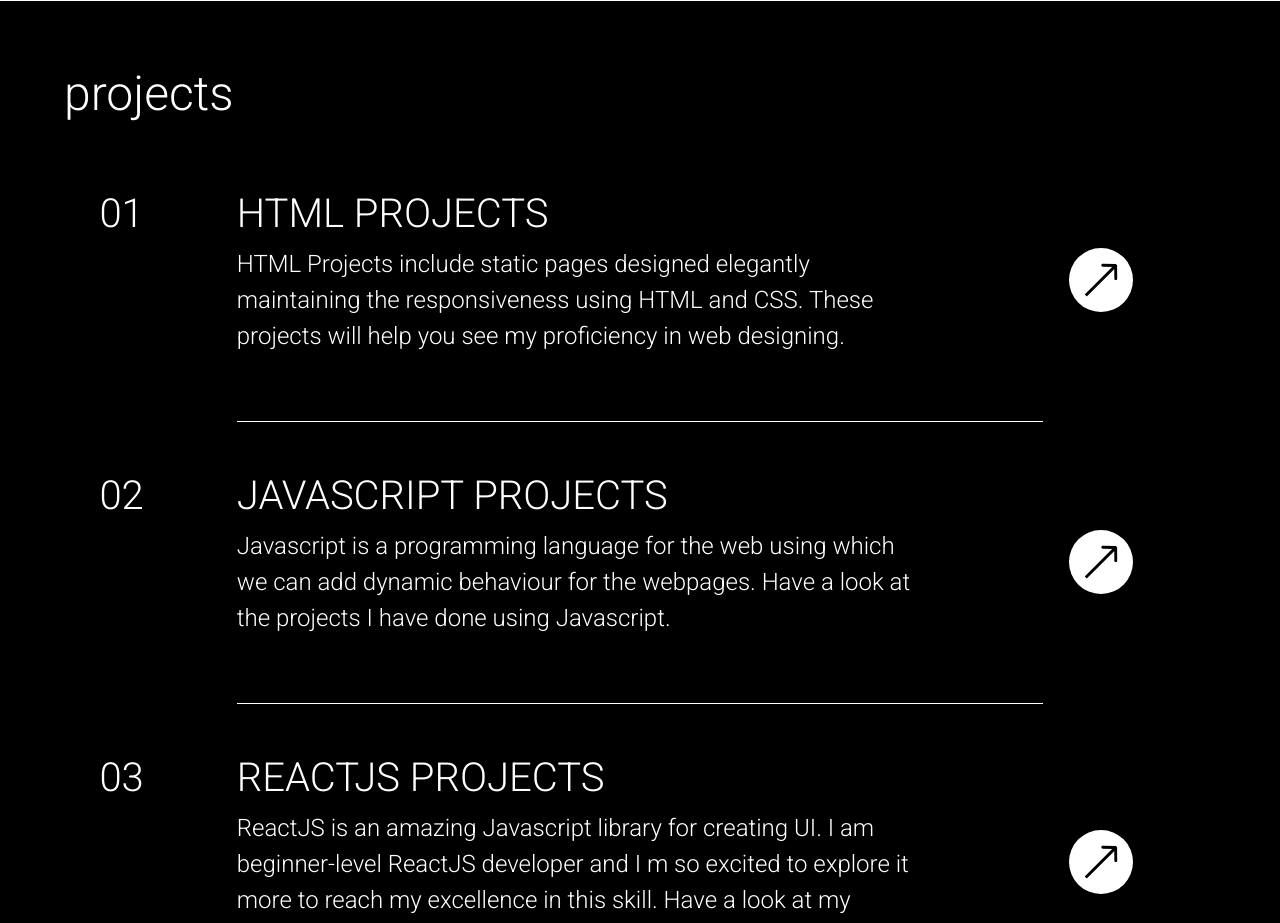
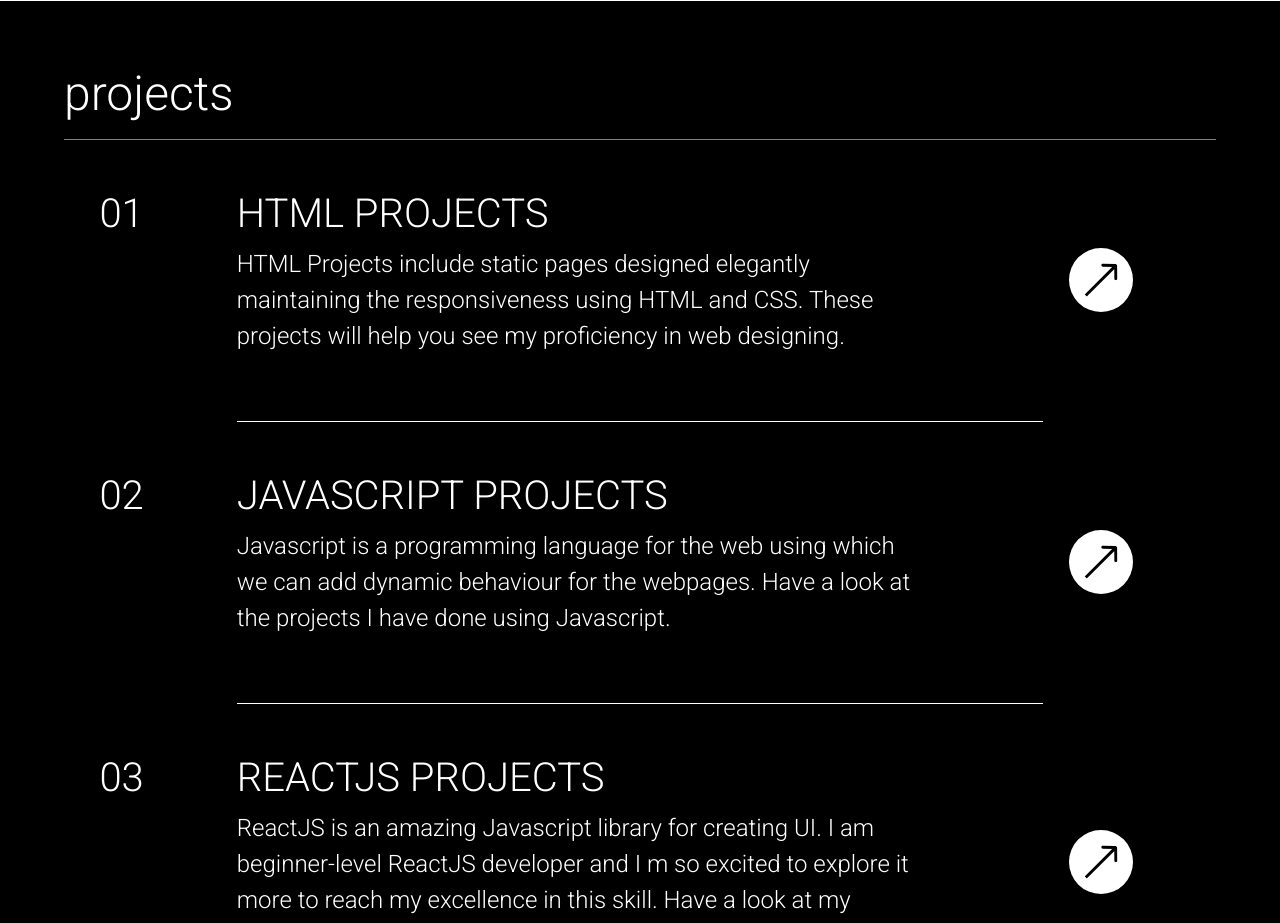
Before and after one commit to shivasankari3101/Portfolio-website, a React (Create React App) app: page / in a window 1280 px wide. Shown: the part 4880-5803 px from the top of the page. Built offline with nearby package versions, Linux system fonts and the light colour scheme.

Commit message:
Minor change

```diff
--- a/package.json
+++ b/package.json
@@ -12,6 +12,7 @@
     "react": "^17.0.2",
     "react-bootstrap": "^2.0.2",
     "react-dom": "^17.0.2",
+    "react-loader-spinner": "^4.0.0",
     "react-router-dom": "^6.0.2",
     "react-scripts": "4.0.3",
     "web-vitals": "^1.1.2"
--- a/src/components/Slogan/Slogan.js
+++ b/src/components/Slogan/Slogan.js
@@ -23,7 +23,7 @@ function Slogan(){
     },[])
     return(
         <div className={classes.slogan} ref={containerRef}>
-            <img src={image} ref={imageRef} alt="slogan image" className={classes.image} />
+            <img src={image} ref={imageRef} alt="slogan_image" className={classes.image} />
             <div className={classes.overlay}></div>
             <h1>LEARN, WORK AND EARN</h1>
         </div>
--- a/src/widgets/Title/Title.js
+++ b/src/widgets/Title/Title.js
@@ -1,7 +1,7 @@
 import classes from "./Title.module.css";
 function Title(props){
     return(
-        <div className={props.color && classes.white, classes.title}>
+        <div className={props.color ? classes.white : classes.title}>
             <h1>{props.title}</h1>
             <hr/>
         </div>
--- a/src/widgets/Title/Title.module.css
+++ b/src/widgets/Title/Title.module.css
@@ -10,8 +10,11 @@
 
 .white h1 {
     color: #fff;
+    font-size: 3rem;
 }
 
 .white hr {
     background-color: #fff;
+    height: 1px;
+    opacity: 0.5;
 }
```
Also changed, not shown: 1 other file (tests, documents, lock files or other folders).
